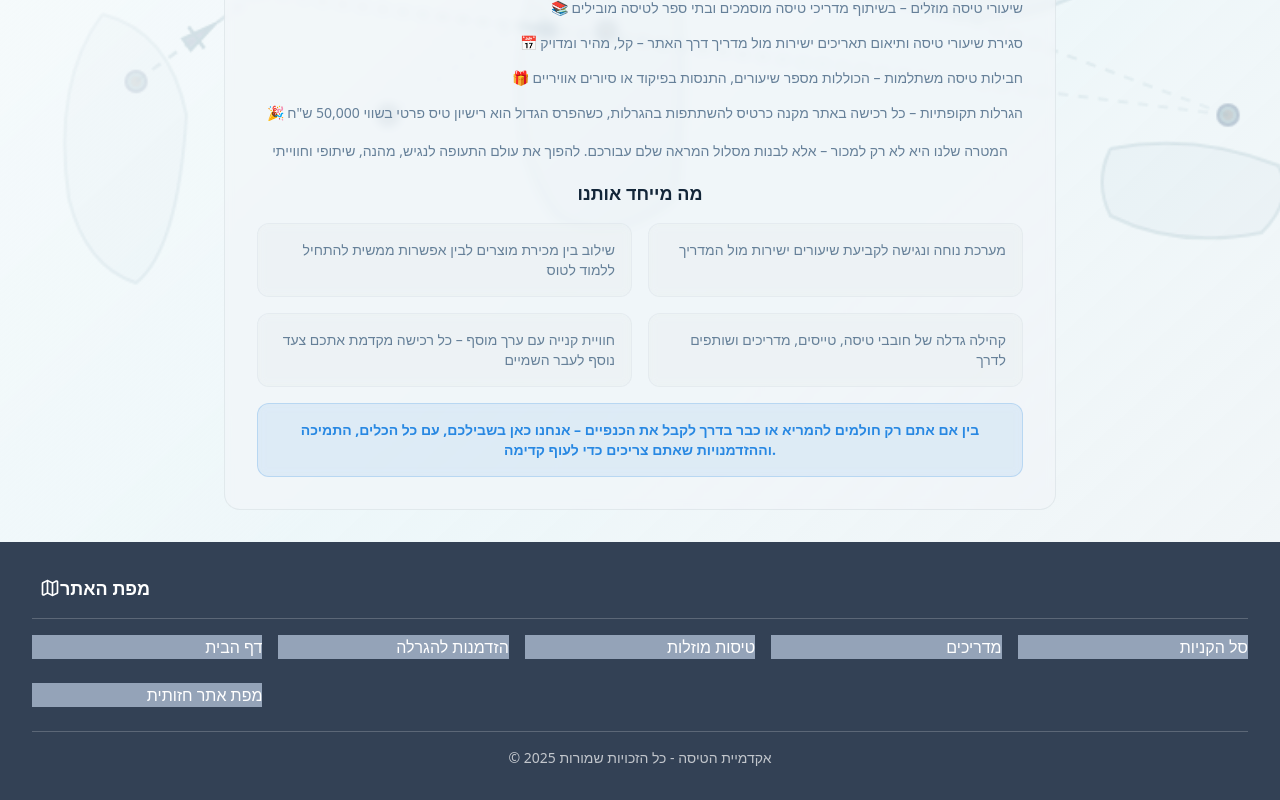
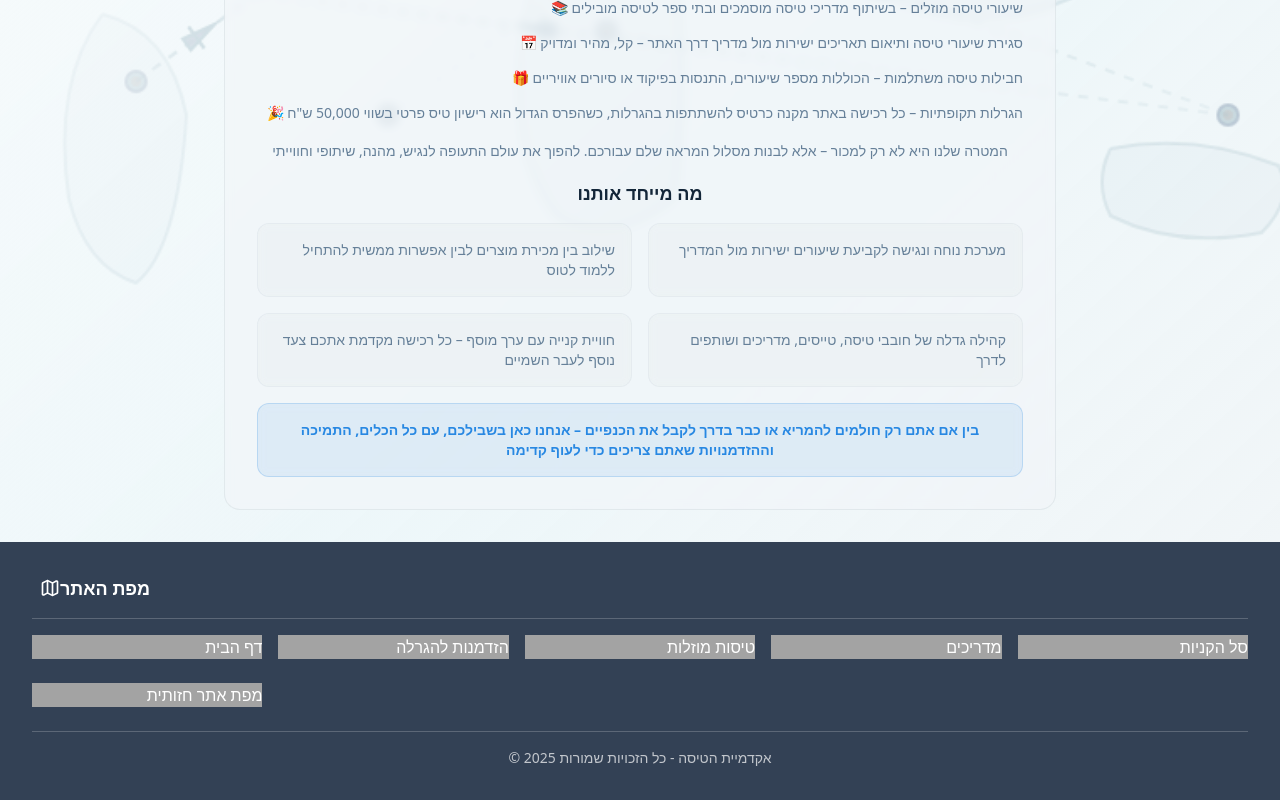
Before and after one commit to levilevi2/pinspired-market-hub, a React (Vite) app: page /about in a window 1280 px wide. Shown: the part 369-1169 px from the top of the page. Built offline with nearby package versions, Linux system fonts and the light colour scheme.

Commit message:
Visual edit in Lovable

```diff
--- a/src/components/SiteMap.tsx
+++ b/src/components/SiteMap.tsx
@@ -32,7 +32,7 @@ const SiteMap: React.FC = () => {
         <Separator className="bg-white/20 mb-4" />
 
         <div className="grid grid-cols-2 sm:grid-cols-3 md:grid-cols-5 gap-4 text-right">
-          {siteLinks.map(link => <div key={link.path} className="mb-2 bg-slate-400">
+          {siteLinks.map(link => <div key={link.path} className="mb-2 bg-neutral-400">
               <Link to={link.path} className="hover:text-blue-300 transition-colors duration-200">
                 {link.name}
               </Link>
--- a/src/pages/About.tsx
+++ b/src/pages/About.tsx
@@ -49,9 +49,7 @@ const About = () => {
                 </div>
               </div>
 
-              <p className="text-sm font-semibold bg-primary/10 backdrop-blur-sm p-4 rounded-lg border border-primary/20 text-primary">
-                בין אם אתם רק חולמים להמריא או כבר בדרך לקבל את הכנפיים – אנחנו כאן בשבילכם, עם כל הכלים, התמיכה וההזדמנויות שאתם צריכים כדי לעוף קדימה.
-              </p>
+              <p className="text-sm font-semibold bg-primary/10 backdrop-blur-sm p-4 rounded-lg border border-primary/20 text-primary">בין אם אתם רק חולמים להמריא או כבר בדרך לקבל את הכנפיים – אנחנו כאן בשבילכם, עם כל הכלים, התמיכה וההזדמנויות שאתם צריכים כדי לעוף קדימה</p>
             </div>
           </div>
         </main>
```
